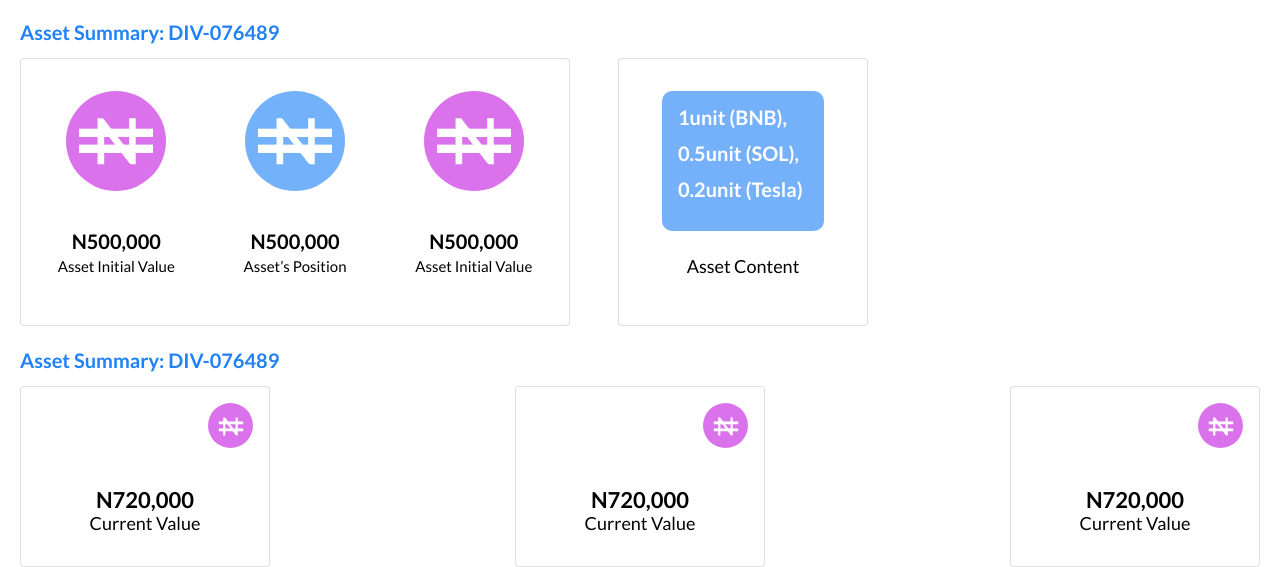
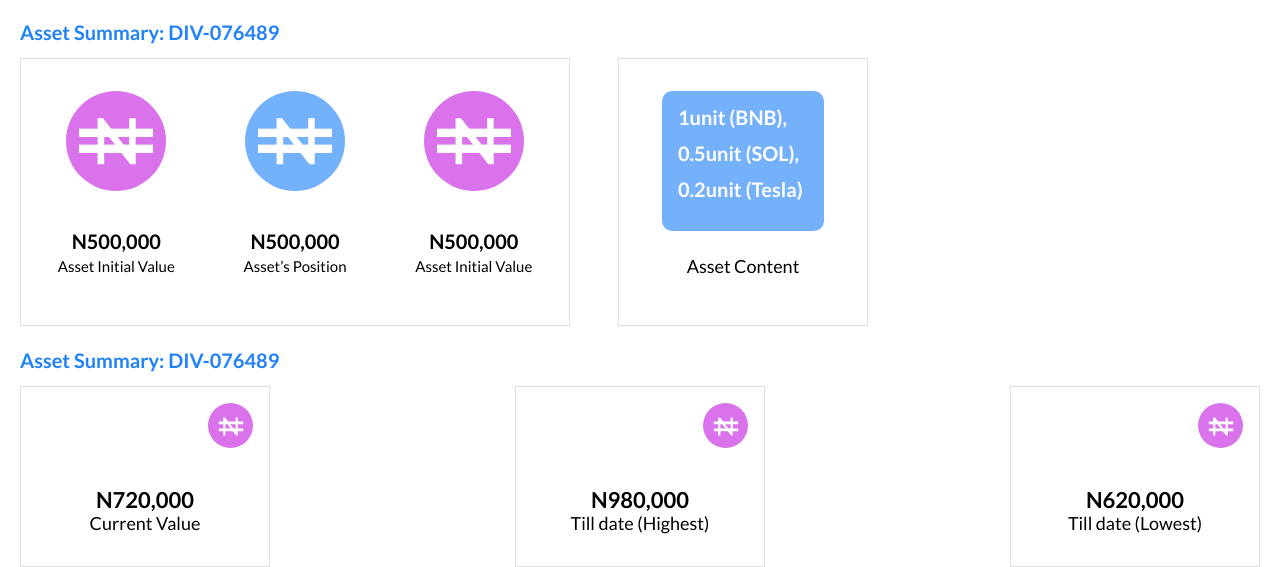
Before and after one commit to Dreezy305/HuntersWall, a Next.js app: page /portfolio in a window 1280 px wide. Both pictures are taken after a click on the element "Asset Performance". Shown: the part 323-890 px from the top of the page. Built offline with nearby package versions, Linux system fonts and the light colour scheme; no server answers.

Commit message:
icon box and arrow icons

```diff
--- a/components/assetPerformance.js
+++ b/components/assetPerformance.js
@@ -138,8 +138,8 @@ function AssetPerformance() {
                 <div className="iconBox3 mb-3 align-self-end" />
 
                 <ul className="list-unstyled text-center assetStatList mt-3">
-                  <li className="mt-2"> N720,000</li>
-                  <li>Current Value</li>
+                  <li className="mt-2"> N980,000</li>
+                  <li>Till date (Highest)</li>
                 </ul>
               </div>
             </div>
@@ -155,8 +155,8 @@ function AssetPerformance() {
                 <div className="iconBox3 mb-3 align-self-end" />
 
                 <ul className="list-unstyled text-center assetStatList mt-3">
-                  <li className="mt-2"> N720,000</li>
-                  <li>Current Value</li>
+                  <li className="mt-2">N620,000</li>
+                  <li>Till date (Lowest)</li>
                 </ul>
               </div>
             </div>
--- a/styles/portfolio.scss
+++ b/styles/portfolio.scss
@@ -103,6 +103,7 @@
 
   &_card3 {
     width: 250px;
+    border-radius: 0px !important;
   }
 }
 
@@ -220,10 +221,12 @@
 
 .c1 {
   width: 550px;
+  border-radius: 0px !important;
 }
 
 .c2 {
   width: 250px;
+  border-radius: 0px !important;
 }
 
 .assetStatList {
```
